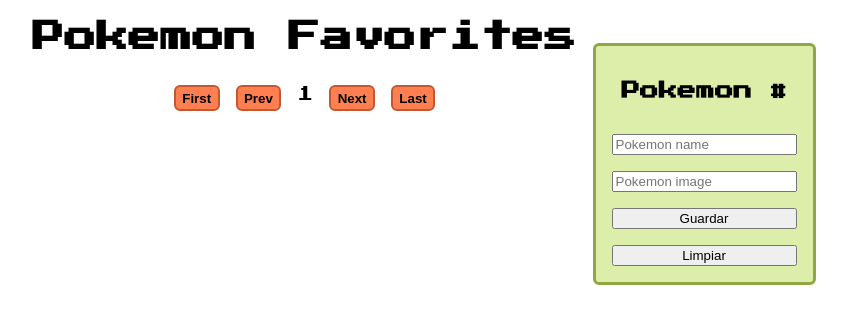
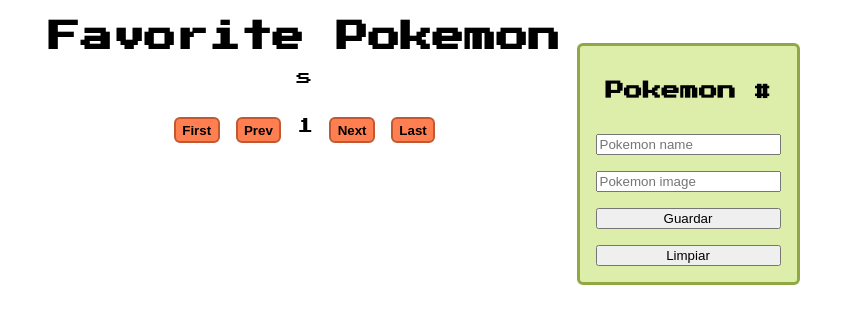
Before and after one commit to victorvzn/pokemons-vanilla-js, a plain HTML site: page index.html in a window 1280 px wide. Shown: the whole page, without its empty margins (216-1063 px from the left). Drawn offline with nearby package versions, Linux system fonts and the light colour scheme; some packages are replaced by stand-ins of ours; no server answers; a script that the page names is missing.

Commit message:
feat: change title

```diff
--- a/index.html
+++ b/index.html
@@ -13,7 +13,7 @@
 <body>
   <div class="pokemons-app">
     <div class="pokemons-wrapper">
-      <h1>Pokemon Favorites</h1>
+      <h1>Favorite Pokemon</h1>s
 
       <div id="pokemonsList" class="pokemons-list"></div>
 
```
